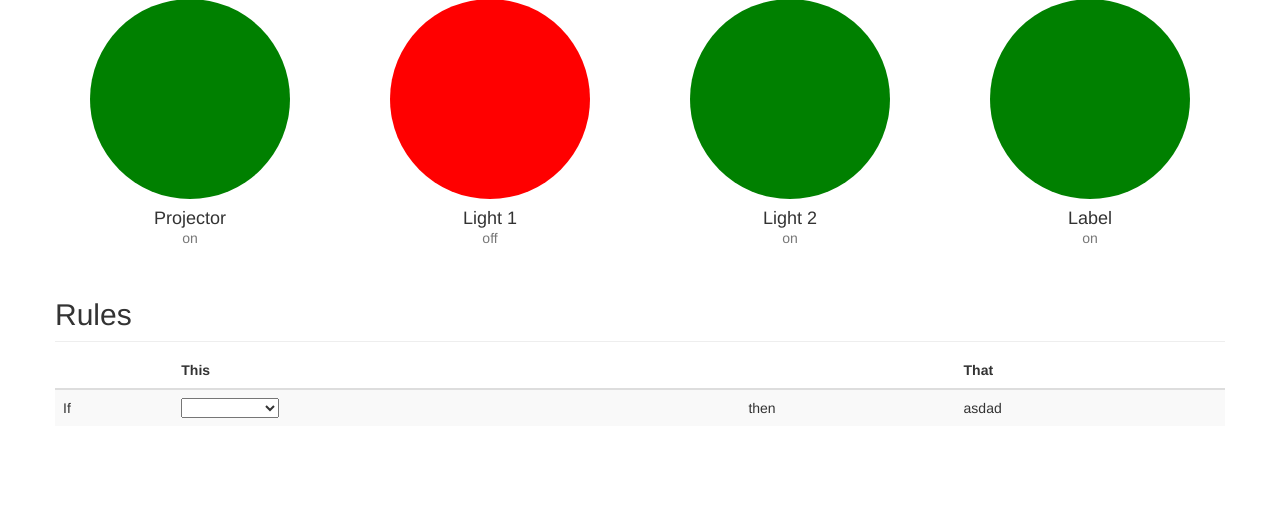
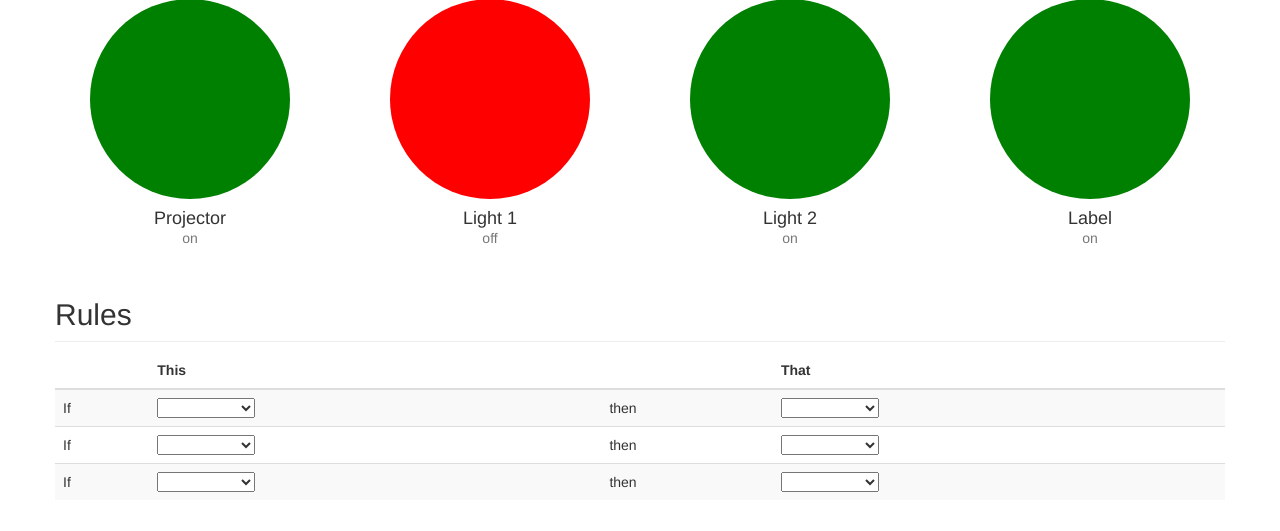
Before and after one commit to CSGHackathon/Team-TravelByWire, a Flask app: page / in a window 1280 px wide. Shown: the part 141-672 px from the top of the page. Run offline with Flask 2, Linux system fonts and the light colour scheme; some libraries are stand-ins or nearby versions.

Commit message:
added more rule rows

```diff
--- a/templates/index.html
+++ b/templates/index.html
@@ -54,7 +54,59 @@
                                 </select>
                             </td>
                             <td>then</td>
-                            <td>asdad</td>
+                            <td>
+                                <select>
+                                    <option value=""></option>
+                                    <option value="projector_on">Projector on</option>
+                                    <option value="projector_off">Projector off</option>
+                                    <option value="light1_on">Light1 on</option>
+                                    <option value="light1_off">Light1 off</option>
+                                </select>
+                            </td>
+                        </tr>
+                        <tr>
+                            <td>If</td>
+                            <td>
+                                <select>
+                                    <option value=""></option>
+                                    <option value="projector_on">Projector on</option>
+                                    <option value="projector_off">Projector off</option>
+                                    <option value="light1_on">Light1 on</option>
+                                    <option value="light1_off">Light1 off</option>
+                                </select>
+                            </td>
+                            <td>then</td>
+                            <td>
+                                <select>
+                                    <option value=""></option>
+                                    <option value="projector_on">Projector on</option>
+                                    <option value="projector_off">Projector off</option>
+                                    <option value="light1_on">Light1 on</option>
+                                    <option value="light1_off">Light1 off</option>
+                                </select>
+                            </td>
+                        </tr>
+                        <tr>
+                            <td>If</td>
+                            <td>
+                                <select>
+                                    <option value=""></option>
+                                    <option value="projector_on">Projector on</option>
+                                    <option value="projector_off">Projector off</option>
+                                    <option value="light1_on">Light1 on</option>
+                                    <option value="light1_off">Light1 off</option>
+                                </select>
+                            </td>
+                            <td>then</td>
+                            <td>
+                                <select>
+                                    <option value=""></option>
+                                    <option value="projector_on">Projector on</option>
+                                    <option value="projector_off">Projector off</option>
+                                    <option value="light1_on">Light1 on</option>
+                                    <option value="light1_off">Light1 off</option>
+                                </select>
+                            </td>
                         </tr>
                     </tbody>
                 </table>
```
